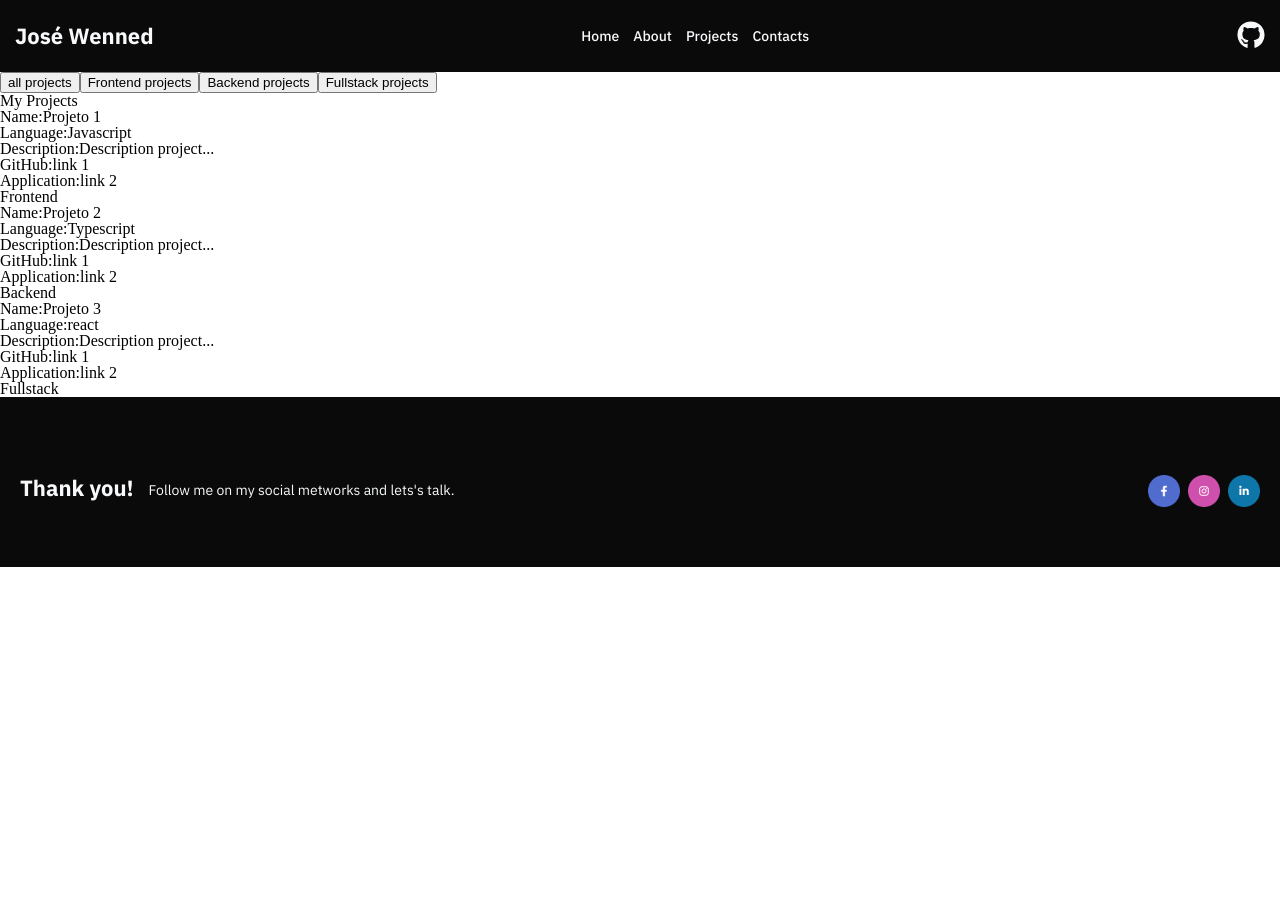
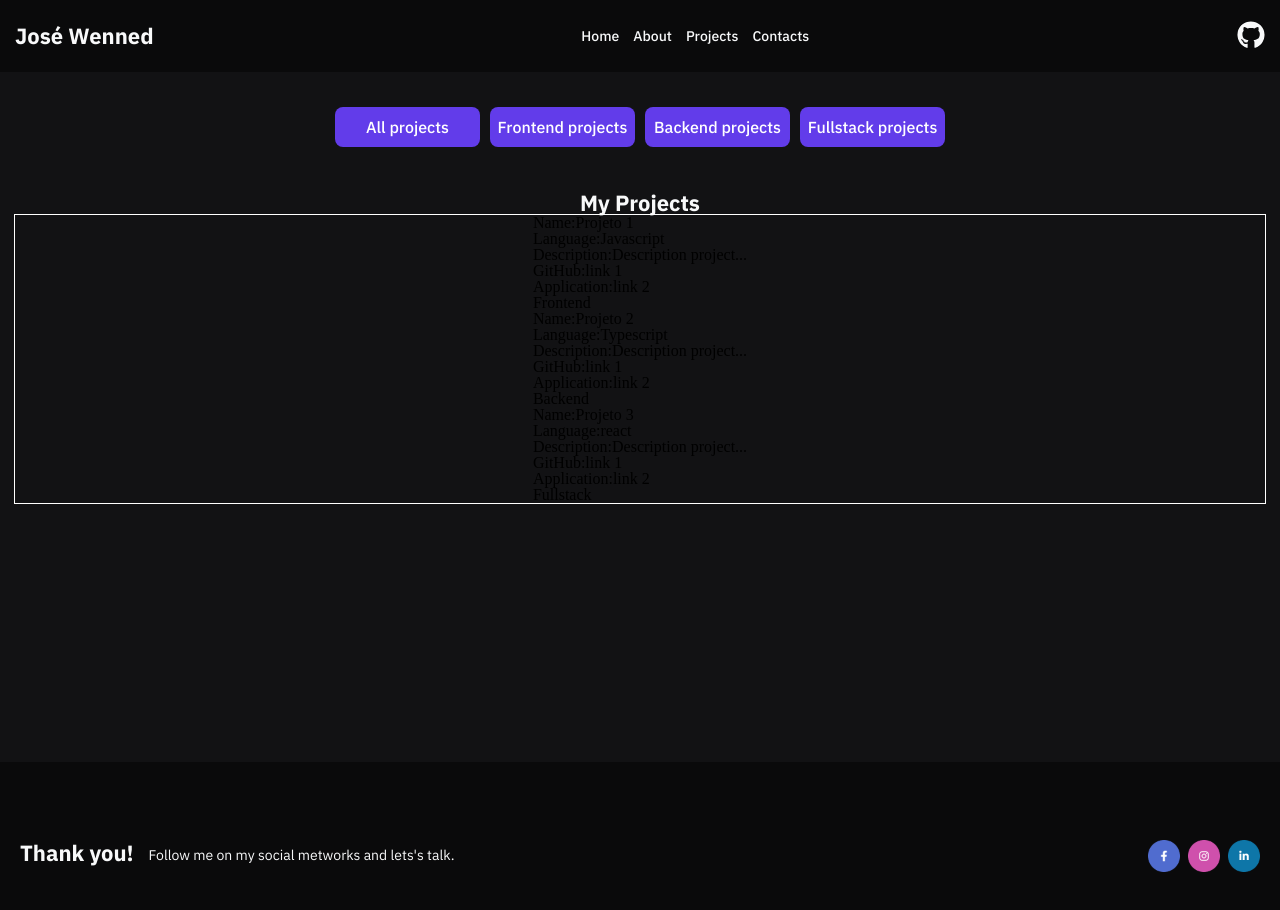
Before and after one commit to Kenzie-Academy-Brasil-Developers/Entrega---Portf-lio-de-Sucesso-JoseWenned, a React (Vite) app: page /ProjectsPage in a window 1280 px wide. Shown: the top 910 px of the page. Before the commit the page ends 800 px from the top, so only its background shows below. Built offline with nearby package versions, Linux system fonts and the light colour scheme.

Commit message:
feat: style component listProjects

```diff
--- a/src/Components/Header/style.module.scss
+++ b/src/Components/Header/style.module.scss
@@ -84,8 +84,8 @@
 
 .imageGitHub:hover {
 
-    background-color: var(--color-primary-50);
-    color: var(--color-gray-0);
+    background-color: var(--color-gray-0);
+    color: var(--color-gray-5);
 
 }
 
@@ -93,6 +93,6 @@
     width: 30px;
     height: 30px;
 
-    background-color: var(--color-gray-5);
+    background-color: var(--color-gray-4);
     color: var(--color-gray-3);
 }
--- a/src/Components/MyProjects/myProjectsFrontend.component.tsx
+++ b/src/Components/MyProjects/myProjectsFrontend.component.tsx
@@ -1,6 +1,7 @@
 import { useContext } from "react"
 import { UserContext } from "../../Providers/userContext.provider"
 import { ListProjectsAll } from "./ListProjectsAll/listProjects.component"
+import  style  from "./style.module.scss"
 
 export const MyProjects = () => {
 
@@ -8,20 +9,22 @@ export const MyProjects = () => {
 
     return(
         <>
-            <header>
+            <section className={style.sectionPrimary}>
+                <div className={style.containerButton}>
+                        <button className={style.button} type="submit" onClick={() => setCategory("All projects")}>All projects</button>
+                        <button className={style.button} type="submit" onClick={() => setCategory("Frontend")}>Frontend projects</button>
+                        <button className={style.button} type="submit" onClick={() => setCategory("Backend")}>Backend projects</button>
+                        <button className={style.button} type="submit" onClick={() => setCategory("Fullstack")}>Fullstack projects</button>
+                </div>
+            </section>
+            <section className={style.sectionSecond}>
 
-                <button type="submit" onClick={() => setCategory("All projects")}>all projects</button>
-                <button type="submit" onClick={() => setCategory("Frontend")}>Frontend projects</button>
-                <button type="submit" onClick={() => setCategory("Backend")}>Backend projects</button>
-                <button type="submit" onClick={() => setCategory("Fullstack")}>Fullstack projects</button>
+                <h2 className={style.titleProjects}>My Projects</h2>
 
-            </header>
-            <section>
+                <div className={style.sectionSubSecond}>
 
-                <h2>My Projects</h2>
+                    <ListProjectsAll/>
 
-                <div>
-                    <ListProjectsAll/>
                 </div>
 
             </section>
--- /dev/null
+++ b/src/Components/MyProjects/style.module.scss
@@ -0,0 +1,85 @@
+.sectionPrimary {
+
+    background-color: var(--color-gray-4);
+    height: 90px;
+
+    display: flex;
+    flex-direction: column;
+    align-items: center;
+
+}
+
+.sectionSecond {
+
+    background-color: var(--color-gray-4);
+    height: 600px;
+
+    display: flex;
+    flex-direction: column;
+    align-items: center;
+
+}
+
+.sectionSubSecond {
+
+    width: 1250px;
+
+    border: 1px solid white;
+
+    display: flex;
+    flex-direction: row;
+    justify-content: space-around;
+    align-items: center;
+
+}
+
+.containerButton {
+
+    display: flex;
+    flex-wrap: wrap;
+    align-items: center;
+    justify-content: space-around;
+
+    margin-top: 30px;
+
+}
+
+.button {
+
+    width: 145px;
+    height: 40px;
+    margin-top: 5px;
+    margin-left: 5px;
+    margin-right: 5px;
+
+    border: none;
+    border-radius: 8px;
+    background-color: var(--color-primary);
+    color: var(--color-white);
+
+    font-family: var(--font-primary);
+    font-size: var(--text-headline);
+    font-weight: var(--text-bold-2);
+
+    transition: background-color 0.3s;
+
+    cursor: pointer;
+
+}
+
+.button:hover {
+
+    background-color: var( --color-primary-50);
+
+}
+
+.titleProjects {
+
+    font-family: var(--font-primary);
+    font-size: 1.375rem;
+    font-weight: var(--text-bold-4);
+
+    color: var(--color-gray-0);
+
+    margin-top: 30px;
+}
```
